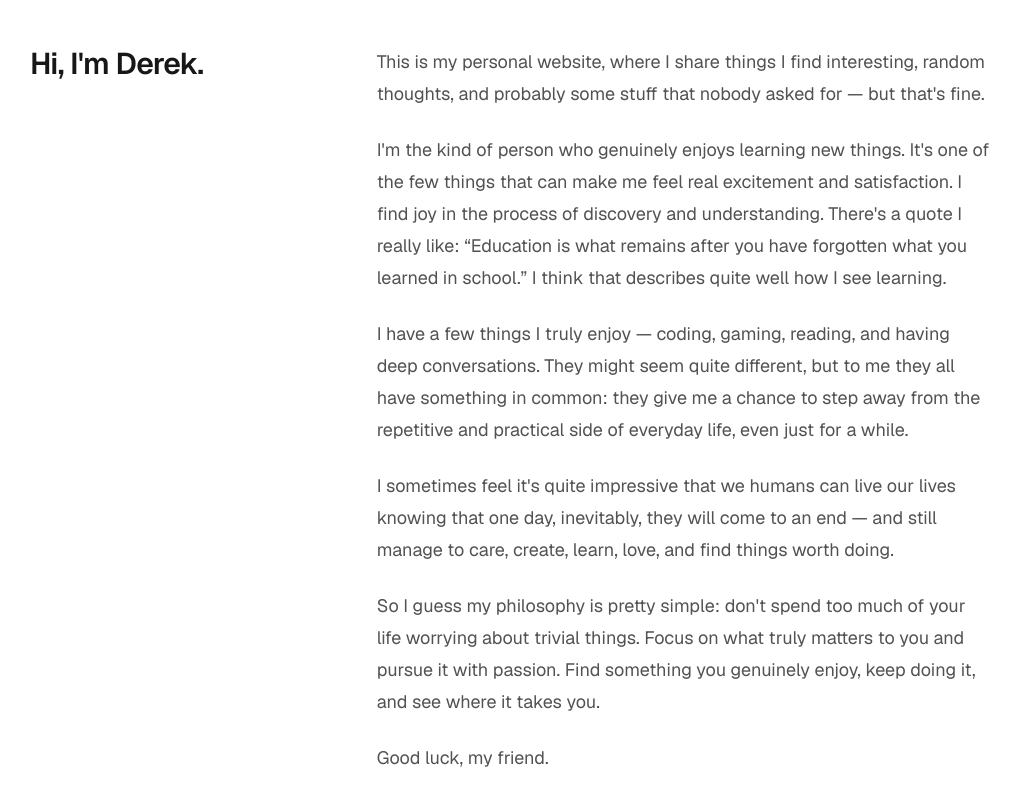
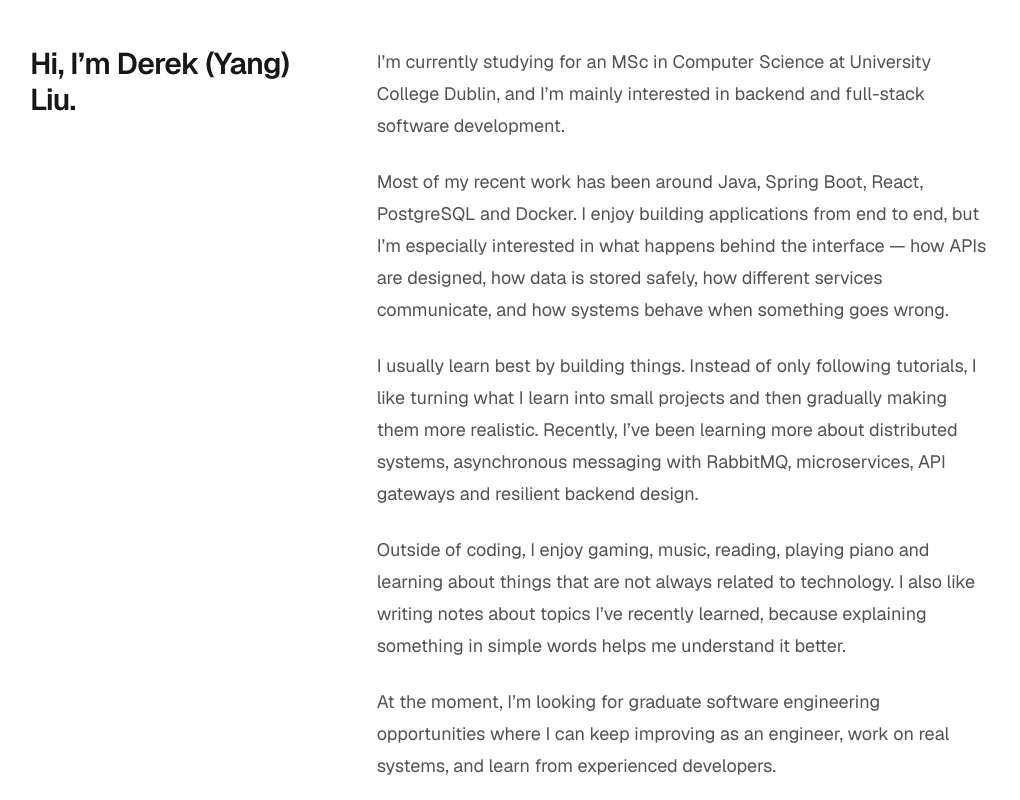
Before and after one commit to Derek376/derek-portfolio, a Next.js app: page /about in a window 1280 px wide. Shown: the part 300-1100 px from the top of the page, without its empty margins (130-1150 px from the left). Built offline with nearby package versions, Linux system fonts and the light colour scheme.

Commit message:
update about me

```diff
--- a/app/about/page.tsx
+++ b/app/about/page.tsx
@@ -7,49 +7,48 @@ export default function AboutPage() {
 
       <div className="mt-16 grid gap-10 border-t border-neutral-200 pt-16 md:grid-cols-[1fr_2fr]">
         <h2 className="text-3xl font-semibold tracking-tight">
-          Hi, I&apos;m Derek.
+          Hi, I’m Derek (Yang) Liu.
         </h2>
 
         <div className="max-w-2xl">
           <div className="space-y-6 text-lg leading-8 text-neutral-600">
             <p>
-              This is my personal website, where I share things I find
-              interesting, random thoughts, and probably some stuff that nobody
-              asked for — but that's fine.
+              I’m currently studying for an MSc in Computer Science at
+              University College Dublin, and I’m mainly interested in backend
+              and full-stack software development.
             </p>
 
             <p>
-              I'm the kind of person who genuinely enjoys learning new things.
-              It's one of the few things that can make me feel real excitement
-              and satisfaction. I find joy in the process of discovery and
-              understanding. There's a quote I really like: “Education is what
-              remains after you have forgotten what you learned in school.” I
-              think that describes quite well how I see learning.
+              Most of my recent work has been around Java, Spring Boot, React,
+              PostgreSQL and Docker. I enjoy building applications from end to
+              end, but I’m especially interested in what happens behind the
+              interface — how APIs are designed, how data is stored safely, how
+              different services communicate, and how systems behave when
+              something goes wrong.
             </p>
 
             <p>
-              I have a few things I truly enjoy — coding, gaming, reading, and
-              having deep conversations. They might seem quite different, but to
-              me they all have something in common: they give me a chance to
-              step away from the repetitive and practical side of everyday life,
-              even just for a while.
+              I usually learn best by building things. Instead of only following
+              tutorials, I like turning what I learn into small projects and
+              then gradually making them more realistic. Recently, I’ve been
+              learning more about distributed systems, asynchronous messaging
+              with RabbitMQ, microservices, API gateways and resilient backend
+              design.
             </p>
 
             <p>
-              I sometimes feel it's quite impressive that we humans can live our
-              lives knowing that one day, inevitably, they will come to an end —
-              and still manage to care, create, learn, love, and find things
-              worth doing.
+              Outside of coding, I enjoy gaming, music, reading, playing piano
+              and learning about things that are not always related to
+              technology. I also like writing notes about topics I’ve recently
+              learned, because explaining something in simple words helps me
+              understand it better.
             </p>
 
             <p>
-              So I guess my philosophy is pretty simple: don't spend too much of
-              your life worrying about trivial things. Focus on what truly
-              matters to you and pursue it with passion. Find something you
-              genuinely enjoy, keep doing it, and see where it takes you.
+              At the moment, I’m looking for graduate software engineering
+              opportunities where I can keep improving as an engineer, work on
+              real systems, and learn from experienced developers.
             </p>
-
-            <p>Good luck, my friend.</p>
           </div>
         </div>
       </div>
--- a/app/layout.tsx
+++ b/app/layout.tsx
@@ -13,9 +13,9 @@ const geistMono = Geist_Mono({
 });
 
 export const metadata: Metadata = {
-  title: "Derek | Software Engineer",
+  title: "Derek (Yang) Liu | Software Engineer",
   description:
-    "Personal website of Derek, a software engineering student at University College Dublin.",
+    "Personal website of Derek (Yang) Liu, an MSc Computer Science student at University College Dublin.",
 };
 
 export default function RootLayout({ children }: LayoutProps<"/">) {
--- a/app/page.tsx
+++ b/app/page.tsx
@@ -33,7 +33,7 @@ export default function Home() {
             </p>
 
             <h1 className="text-4xl font-semibold tracking-tight sm:text-5xl md:text-6xl">
-              Hi, I&apos;m <span className="accent-text">Derek.</span>
+              Hi, I&apos;m <span className="accent-text">Derek (Yang) Liu.</span>
             </h1>
 
             <div className="mt-7 max-w-2xl space-y-4 text-lg leading-8 text-neutral-600 sm:text-xl">
```
